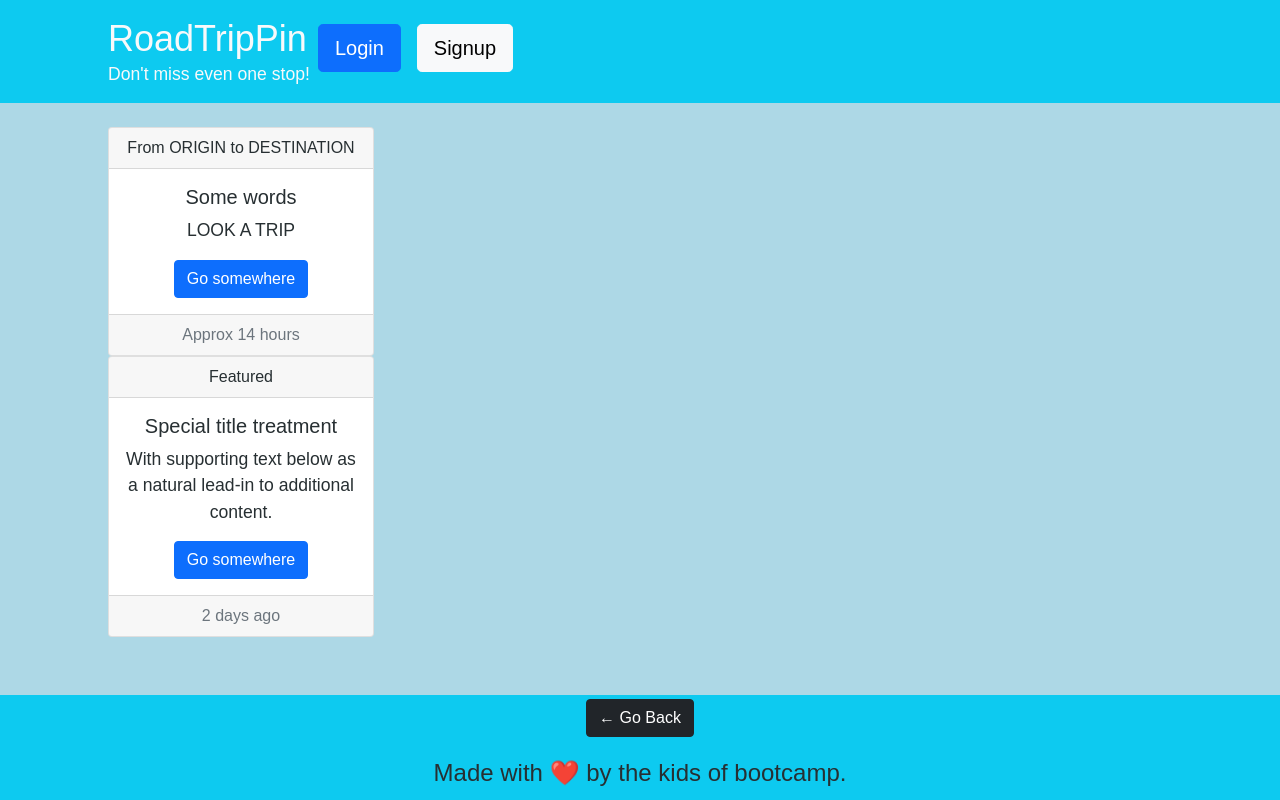
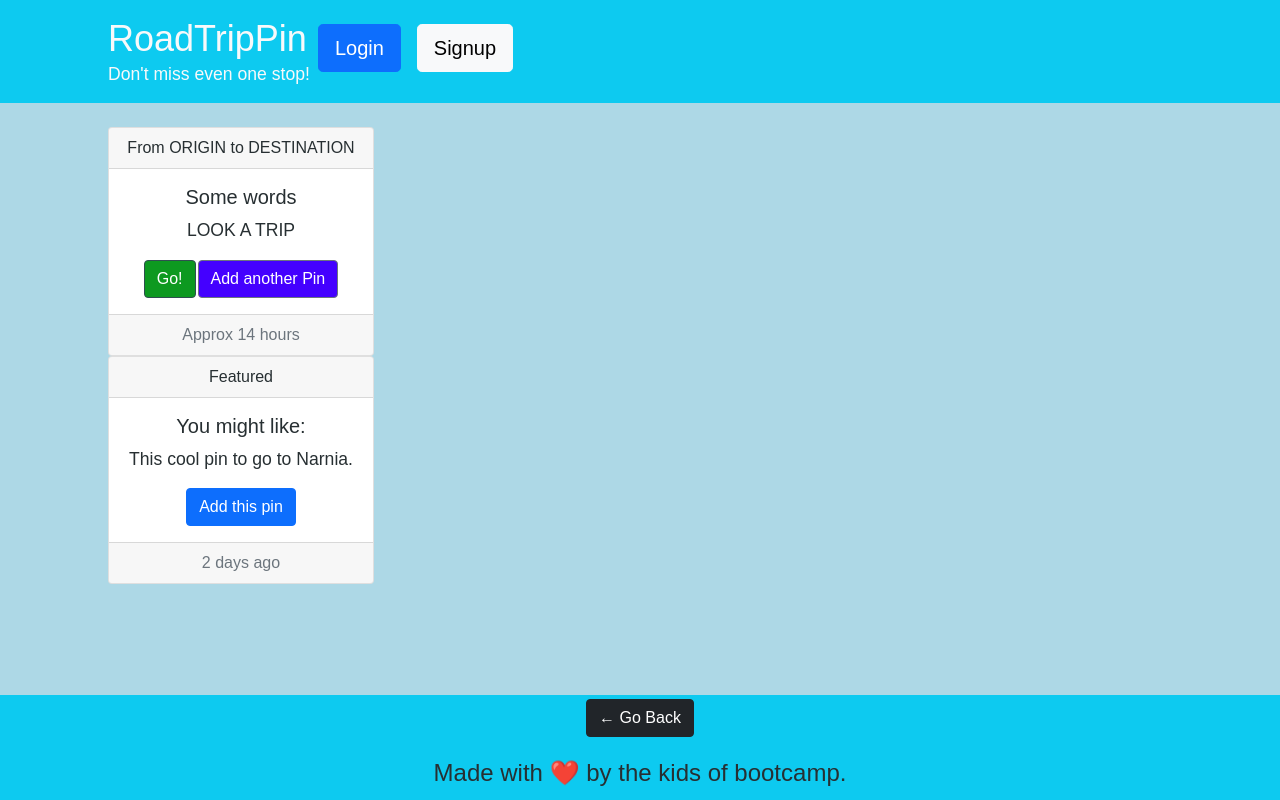
Before and after one commit to Road-Trip-App/RoadTripApp, a React (Create React App) app in the folder client/: page /new-trip in a window 1280 px wide. Built offline with nearby package versions, Linux system fonts and the light colour scheme; what react-google-maps would draw is missing.

Commit message:
adding pin button to add more pins

```diff
--- a/client/src/components/TripCard/TripCard.js
+++ b/client/src/components/TripCard/TripCard.js
@@ -14,7 +14,11 @@ export function NewTrip() {
             LOOK A TRIP
           </Card.Text>
           <Link to="/banana">
-    <Button variant="primary">Go somewhere</Button>
+            <Button className="go-btn" variant="primary">Go!</Button>
+
+          </Link>
+          <Link to="/way-point">
+            <Button className="edit-btn" variant="secondary">Add another Pin</Button>
           </Link>
         </Card.Body>
         <Card.Footer className="text-muted">Approx 14 hours</Card.Footer>
@@ -23,11 +27,11 @@ export function NewTrip() {
       <Card className="text-center">
         <Card.Header>Featured</Card.Header>
         <Card.Body>
-    <Card.Title>Special title treatment</Card.Title>
+          <Card.Title>You might like:</Card.Title>
           <Card.Text>
-      With supporting text below as a natural lead-in to additional content.
+            This cool pin to go to Narnia.
           </Card.Text>
-    <Button variant="primary">Go somewhere</Button>
+          <Button variant="primary">Add this pin</Button>
         </Card.Body>
         <Card.Footer className="text-muted">2 days ago</Card.Footer>
       </Card>
--- a/client/src/components/WaypointForm/WaypointForm.js
+++ b/client/src/components/WaypointForm/WaypointForm.js
@@ -56,7 +56,7 @@ export default function WayPointForm() {
             name="stopName"
             onChange={handleFormChange}
             type="text"
-            placeholder="Stop Name"
+            placeholder="Pin Name"
 
             />
             {/* not sure but depending on what data the api has we may not
@@ -81,7 +81,7 @@ export default function WayPointForm() {
             name="comment"
             onChange={handleFormChange}
             type="text"
-            placeholder="Add more information like restrooms or parking availability"
+            placeholder="Add more information such as restrooms or parking availability"
             />
             {error && (
                 <p>{error}</p>
```
Lines whose indentation alone changed are shown as unchanged.
